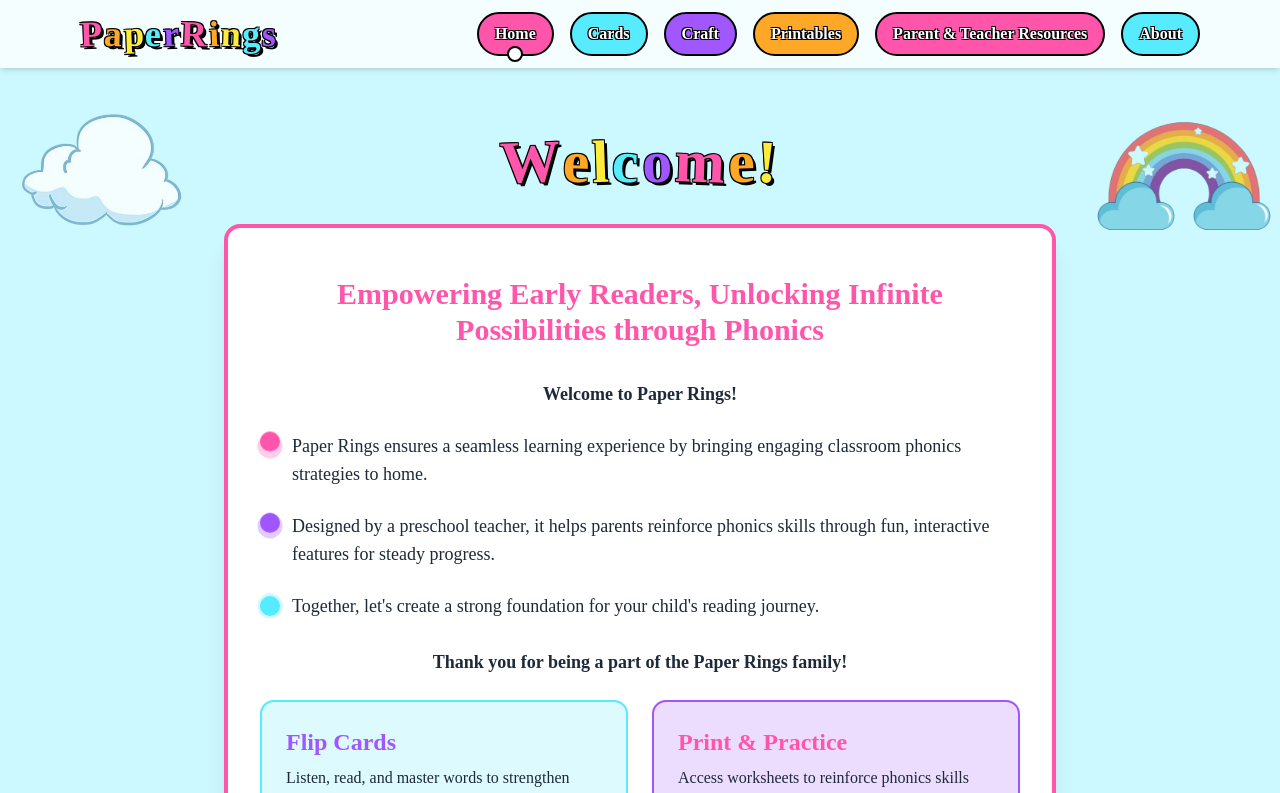
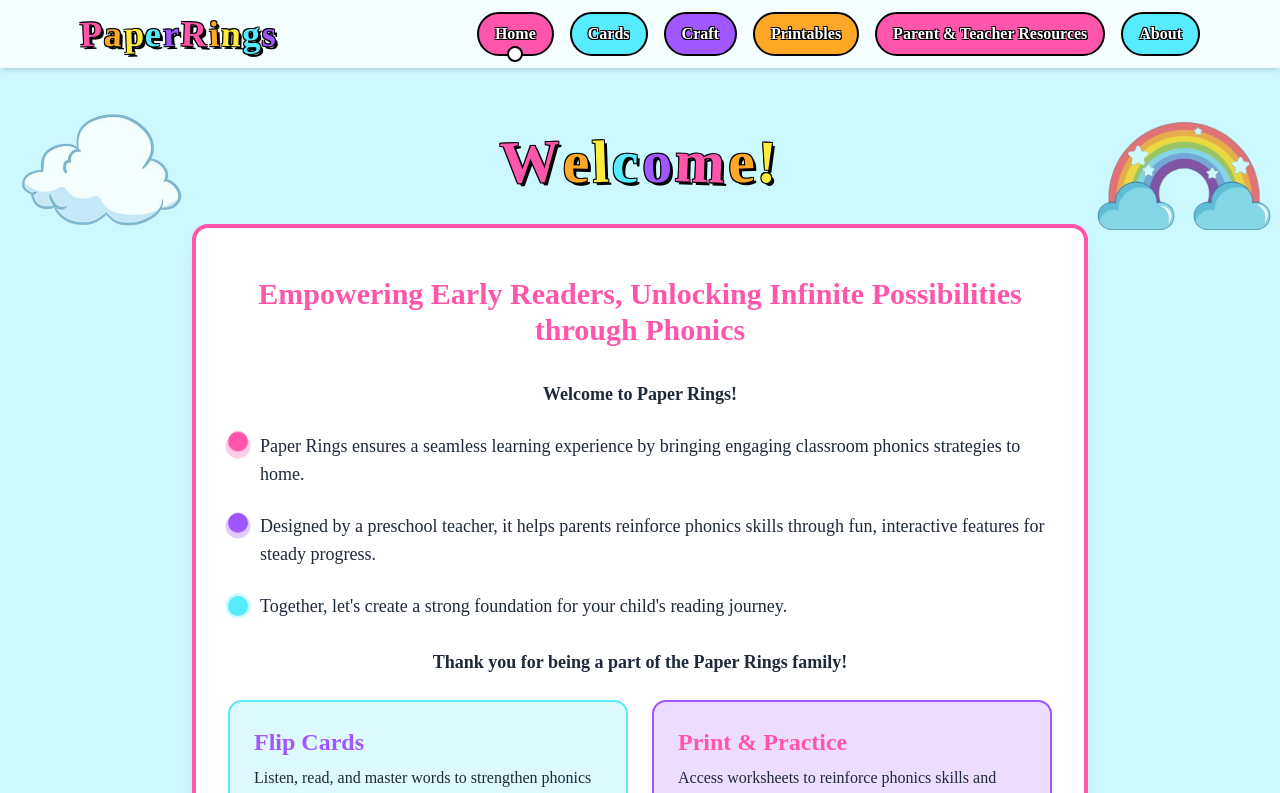
Before and after one commit to Mikkode/word-pronunciation, a Next.js app: page / in a window 1280 px wide. Shown: the top 793 px of the page. Built offline with nearby package versions, Linux system fonts and the light colour scheme; a web font is replaced by a local one.

Commit message:
fix marge

```diff
--- a/src/app/about/page.tsx
+++ b/src/app/about/page.tsx
@@ -12,7 +12,7 @@ export default function AboutPage() {
 
         <Content className="font-kg-red-hands">
           <h3 className="text-2xl font-bold text-[#a057ff] mb-4">
-            Why PAPER RINGS?
+            Why Paper Rings ?
           </h3>
 
           <div className="space-y-6">
--- a/src/app/page.tsx
+++ b/src/app/page.tsx
@@ -4,7 +4,7 @@ import Content from "@/components/Content";
 
 export default function Home() {
   return (
-    <div className="max-w-4xl mx-auto pl-8 pr-8">
+    <div className="max-w-4xl mx-auto">
       <ColorfulText
         text="Welcome!"
         className="text-6xl font-extrabold mb-8 text-center font-kg-red-hands"
```
